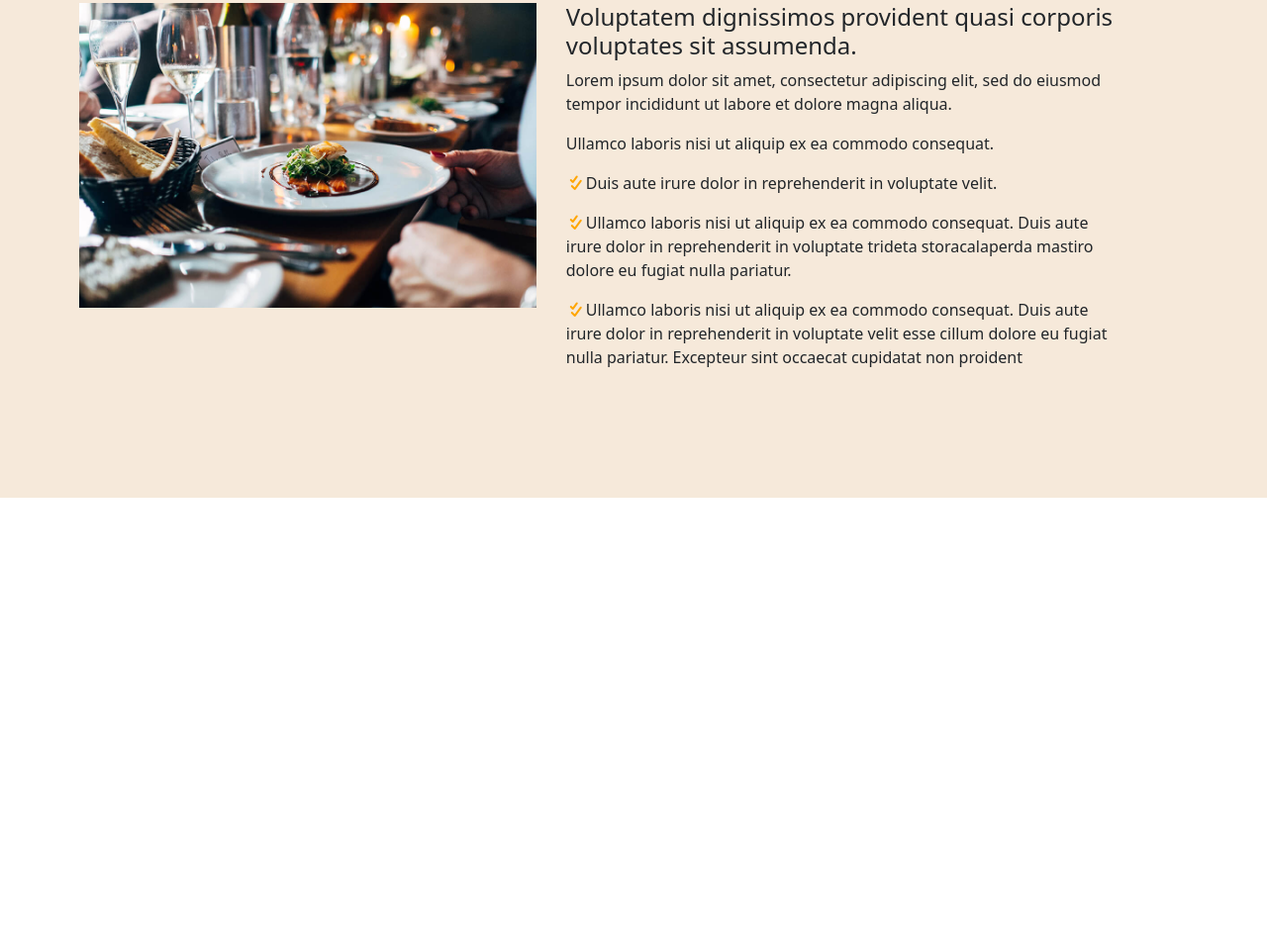
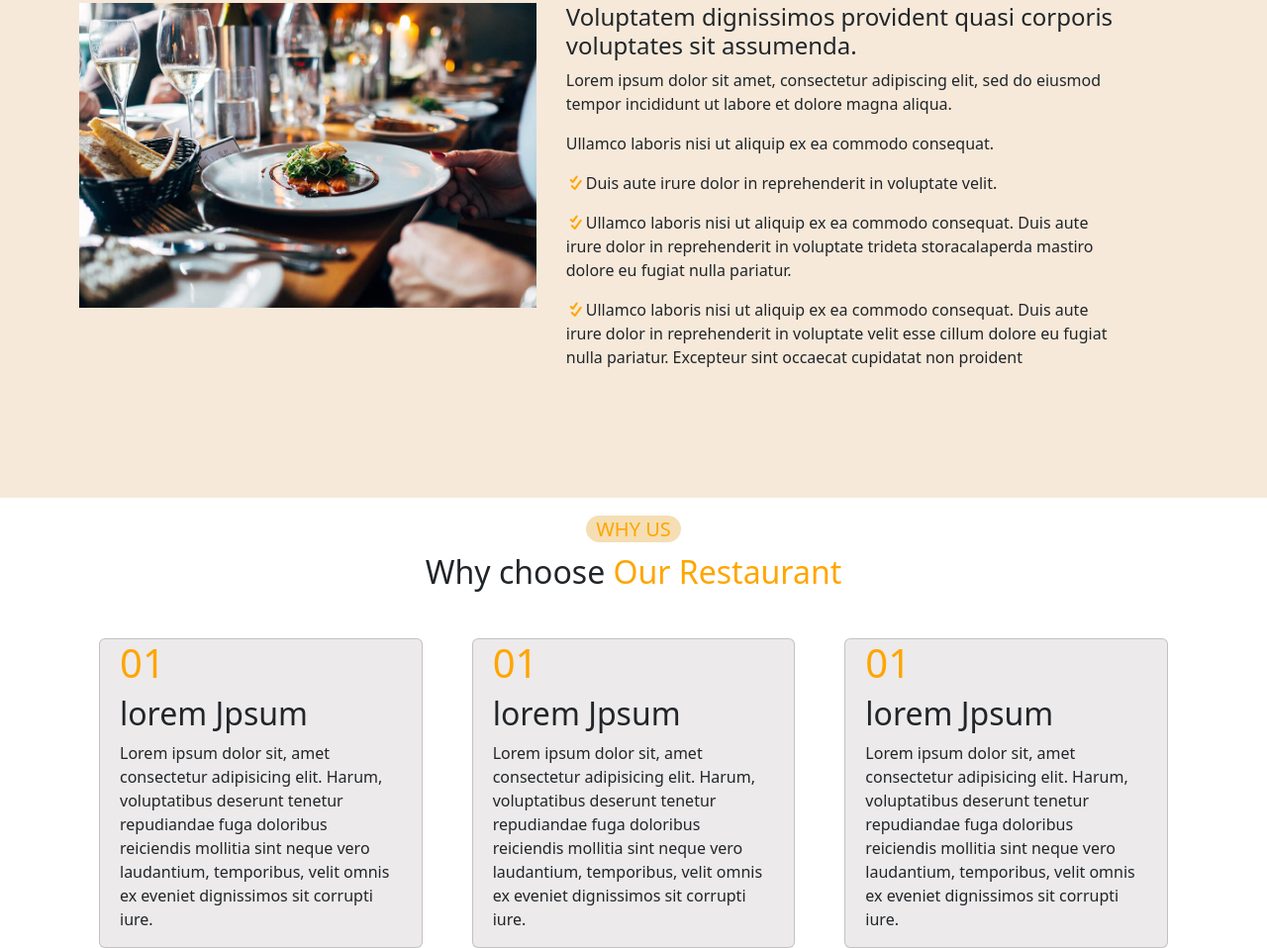
Before and after one commit to chaimaek12/kassid_chaimae_Final_Projeft_HTML_CSS, a website: page index.html in a window 1280 px wide. Shown: the part 774-1732 px from the top of the page at 99% size. Before the commit the page ends 1277 px from the top, so only its background shows below. Drawn offline with nearby package versions, Linux system fonts and the light colour scheme.

Commit message:
section-wyh-us

```diff
--- a/index.html
+++ b/index.html
@@ -152,7 +152,27 @@
 
 </section>
 
-<section class="why us">
+<section class="whyus">
+    <h1> <span>WHY US </span></h1>
+    <h2> Why choose <span>Our Restaurant</span></h2>
+    <div class="cards">
+        <div  class="card">
+             <h1> 01</h1>
+             <h2> lorem  Jpsum</h2>
+             <p> Lorem ipsum dolor sit, amet consectetur adipisicing elit. Harum, voluptatibus deserunt tenetur repudiandae fuga doloribus reiciendis mollitia sint neque vero laudantium, temporibus, velit omnis ex eveniet dignissimos sit corrupti iure.</p>
+            </div>
+       <div class="card">
+             <h1>01</h1>
+             <h2> lorem  Jpsum</h2>
+             <p> Lorem ipsum dolor sit, amet consectetur adipisicing elit. Harum, voluptatibus deserunt tenetur repudiandae fuga doloribus reiciendis mollitia sint neque vero laudantium, temporibus, velit omnis ex eveniet dignissimos sit corrupti iure.</p>
+            </div>
+            <div class="card">
+             <h1>01</h1>
+             <h2> lorem  Jpsum</h2>
+             <p> Lorem ipsum dolor sit, amet consectetur adipisicing elit. Harum, voluptatibus deserunt tenetur repudiandae fuga doloribus reiciendis mollitia sint neque vero laudantium, temporibus, velit omnis ex eveniet dignissimos sit corrupti iure.</p>
+            </div>
+
+    </div>
 
 </section>
 
--- a/src/sass/modules/_whyus.scss
+++ b/src/sass/modules/_whyus.scss
@@ -0,0 +1,35 @@
+.whyus{
+    display: flex;
+    flex-direction: column;
+    justify-content: center;
+    align-items: center;
+     h1 span {
+        color: orange;
+        background-color: wheat;
+        border-radius: 20px;
+        font-size: 20px;
+        padding-left: 10px;
+        padding-right: 10px;
+      }
+      span{
+        color: orange;
+      }
+    .cards{
+        display: flex;
+        gap: 50px;
+       padding-left:100px ;
+       padding-right: 100px;
+        margin-top: 40px;
+
+          .card{
+               padding-inline: 20px;
+            background-color: rgb(236, 234, 234);
+
+               h1 {
+                color: orange;
+               }
+             }
+    }
+
+
+}
```
Also changed, not shown: public/css/app.css, 1 other file.
